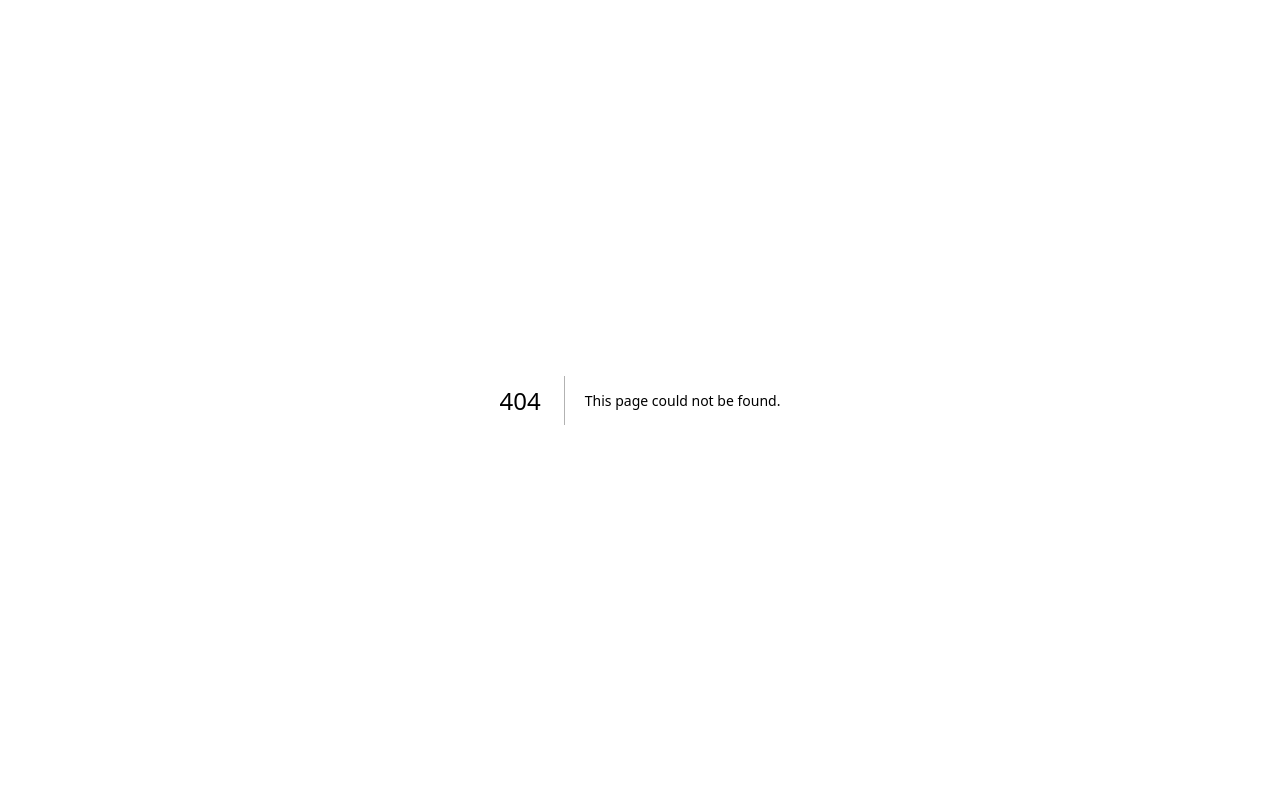
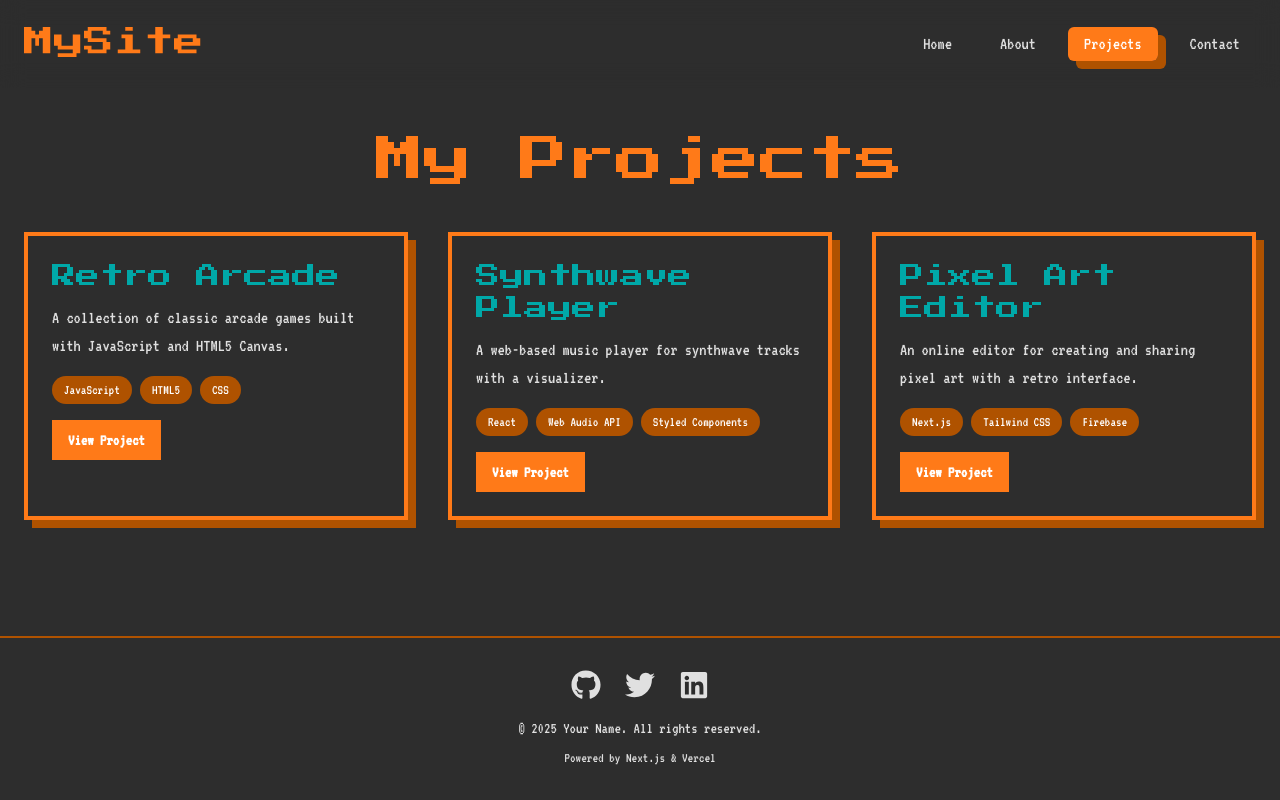
Before and after one commit to Nephyy1/nephyyv2, a Next.js app: page /projects in a window 1280 px wide. Before the commit this address had no page. Built offline with nearby package versions, Linux system fonts and the light colour scheme.

Commit message:
Create projects.js

```diff
--- /dev/null
+++ b/pages/projects.js
@@ -0,0 +1,35 @@
+import ProjectCard from '../components/ProjectCard';
+
+const myProjects = [
+  {
+    title: 'Retro Arcade',
+    description: 'A collection of classic arcade games built with JavaScript and HTML5 Canvas.',
+    tech: ['JavaScript', 'HTML5', 'CSS'],
+    link: '#',
+  },
+  {
+    title: 'Synthwave Player',
+    description: 'A web-based music player for synthwave tracks with a visualizer.',
+    tech: ['React', 'Web Audio API', 'Styled Components'],
+    link: '#',
+  },
+  {
+    title: 'Pixel Art Editor',
+    description: 'An online editor for creating and sharing pixel art with a retro interface.',
+    tech: ['Next.js', 'Tailwind CSS', 'Firebase'],
+    link: '#',
+  },
+];
+
+export default function Projects() {
+  return (
+    <div>
+      <h2 className="text-5xl font-press-start mb-12 text-center text-retro-primary">My Projects</h2>
+      <div className="grid md:grid-cols-2 lg:grid-cols-3 gap-10">
+        {myProjects.map((project, index) => (
+          <ProjectCard key={index} {...project} />
+        ))}
+      </div>
+    </div>
+  );
+}
```
